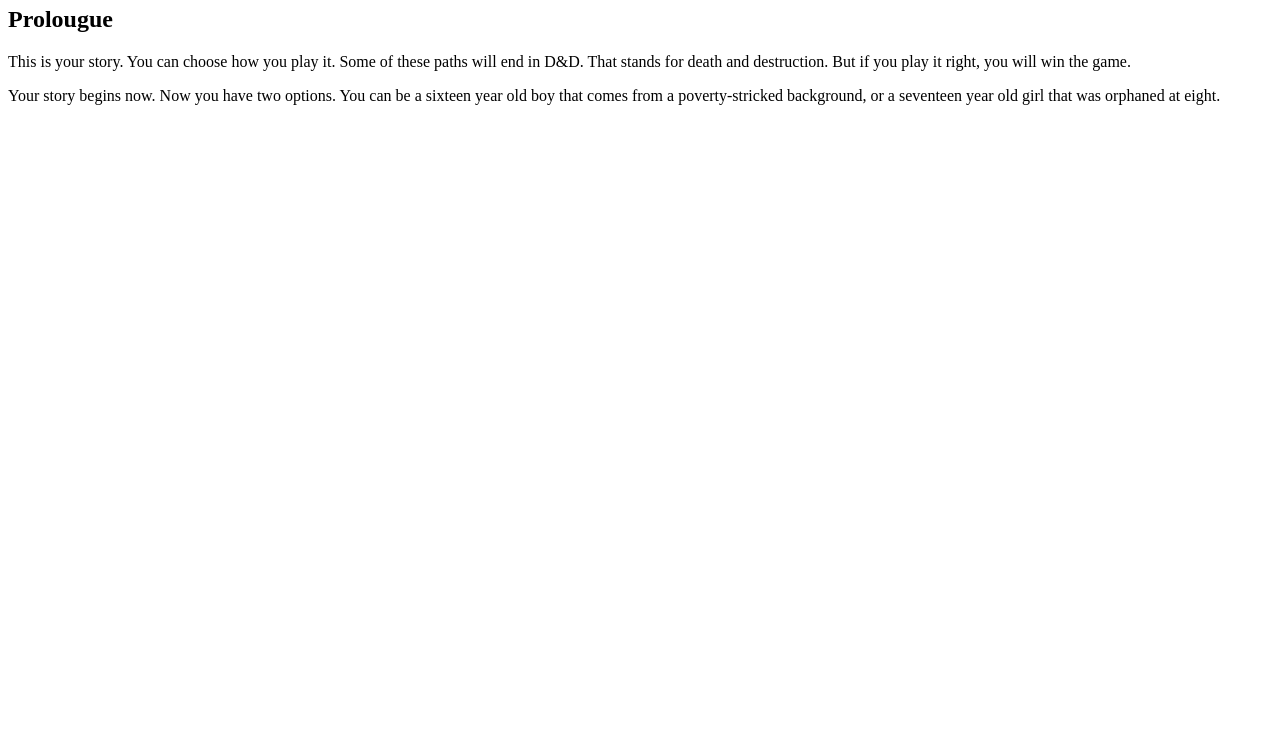
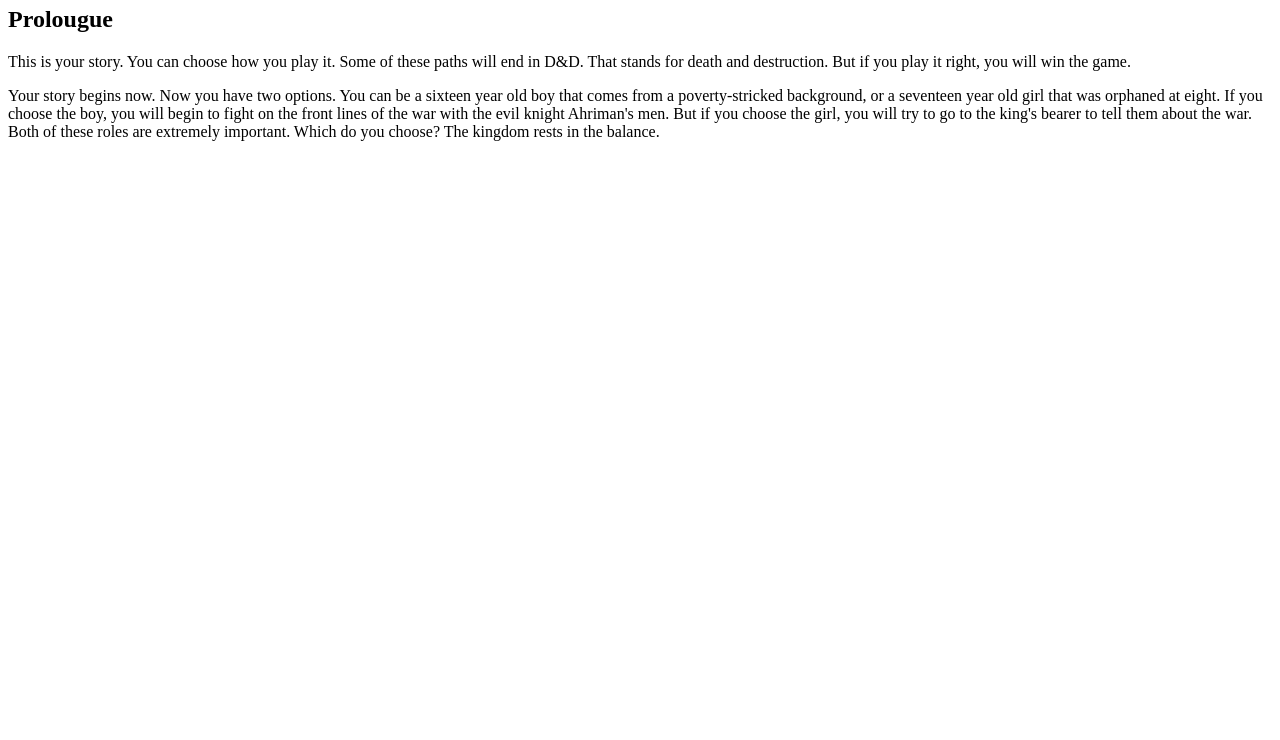
Before and after one commit to ravibhagat-austin/theescapestory, a plain HTML site: page index.html in a window 1280 px wide. Shown: the part 60-800 px from the top of the page. Drawn offline with Linux system fonts and the light colour scheme.

Commit message:
Update index.html

```diff
--- a/index.html
+++ b/index.html
@@ -4,4 +4,20 @@
 <h2> Prolougue </h2>
 <div> This is your story. You can choose how you play it. Some of these paths will end in D&D. That stands for death and destruction. But if you play it right, you will win the game.
 </div> <p>Your story begins now. Now you have two options. You can be a sixteen year old boy that comes from a poverty-stricked background, or a seventeen year old girl that was orphaned
-  at eight.
+at eight. If you choose the boy, you will begin to fight on the front lines of the war with the evil knight Ahriman's men. But if you
+choose the girl, you will try to go to the king's bearer to tell them about the war. Both of these roles are extremely important. Which do you choose?
+The kingdom rests in the balance.
+  </p>
+  <div>
+
+
+
+
+</div>
+
+
+
+
+
+
+</html>
```
